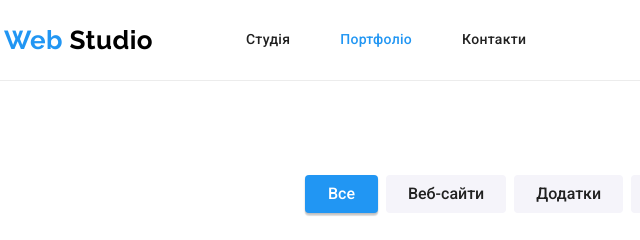
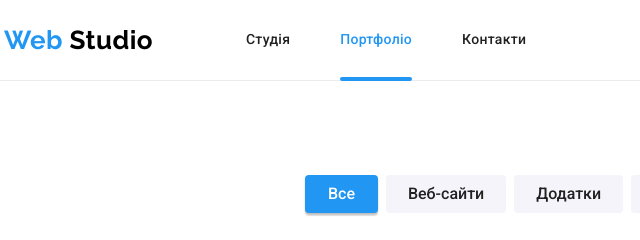
Before and after one commit to prorochenko/goit-markup-hw-05, a plain HTML site: page portfolio.html in a window 1280 px wide. Shown: the top 240 px of the page, 51-691 px from the left. Drawn offline with nearby package versions, Linux system fonts and the light colour scheme.

Commit message:
підкреслення посилання поточної сторінки

```diff
--- a/css/styles.css
+++ b/css/styles.css
@@ -109,6 +109,7 @@ body {
 .site-nav {
   display: flex;
   margin-left: 93px;
+
 }
 
 .site-nav .item + .item {
@@ -135,12 +136,27 @@ body {
 }
 
 .site-nav .link:hover,
-.site-nav .link:focus {
+.site-nav .link:focus{
   color: var(--accent-color);
 }
 
 .site-nav .link.current {
   color: var(--accent-color);
+}
+
+
+.site-nav .item{
+  position: relative;
+}
+.item .link.current:after{
+  position: absolute;
+  display: block;
+  content: "";
+  width: 100%;
+  height: 4px;
+  border-radius: 2px;
+  bottom: -1px;
+  background-color: var(--accent-color);
 }
 
 .auth-nav .link {
@@ -586,10 +602,12 @@ transition-timing-function: cubic-bezier(0.4, 0, 0.2, 1);
 
 .portfolios .team-thumb{
   position: relative;
+
 }
 
 .portfolios .team-thumb:hover::before{
   opacity: 1;
+  transform: translateY(-30px);
 }
 
 .portfolios .team-thumb::before{
@@ -599,6 +617,9 @@ transition-timing-function: cubic-bezier(0.4, 0, 0.2, 1);
   width: 100%;
   height: 100%;
   background-color: rgba(33, 150, 243, 0.9);
+
+  transform: translateY(300px);
+  transition: transform 250ms cubic-bezier(0.4, 0, 0.2, 1);
 
   opacity: 0;
 }
```
